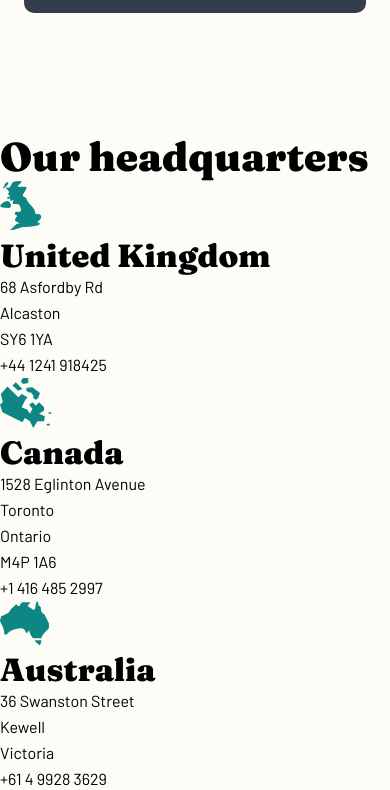
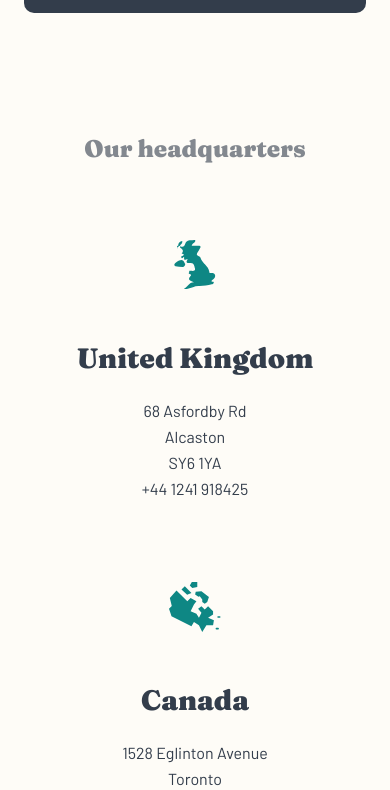
Before and after one commit to vickievien/coffee-roasters, a Next.js app: page /about in a window 390 px wide. Shown: the part 2180-2970 px from the top of the page. Built offline with nearby package versions, Linux system fonts and the light colour scheme.

Commit message:
:lipstick: update: add styles to mobile view for Headquarter section of About page

```diff
--- a/styles/About.module.css
+++ b/styles/About.module.css
@@ -244,3 +244,52 @@
         margin: 0;
     }
 }
+
+/* HEADQUARTER SECTION */
+.headquarter_container {
+    margin: 0 24px 120px 24px;
+}
+
+.headquarter_title {
+    color: #83888F;
+    font-size: 24px;
+    line-height: 32px;
+    text-align: center;
+    margin-bottom: 75px;
+}
+
+.headquarter_list {
+
+}
+
+.headquarter_list_item {
+    margin-bottom: 80px;
+}
+
+.headquarter_list_item:last-child {
+    margin-bottom: 0;
+}
+
+.headquarter_img_container {
+    display: flex;
+    justify-content: center;
+    margin-bottom: 50px;
+}
+
+.headquarter_img_container img {
+    display: block;
+}
+
+.headquarter_list h3 {
+    text-align: center;
+    color: var(--dark-grey-blue);
+    font-size: 28px;
+    margin-bottom: 22px;
+}
+
+.headquarter_info_container {
+    text-align: center;
+    color: var(--dark-grey-blue);
+    font-size: 16px;
+    line-height: 26px;
+}
```
